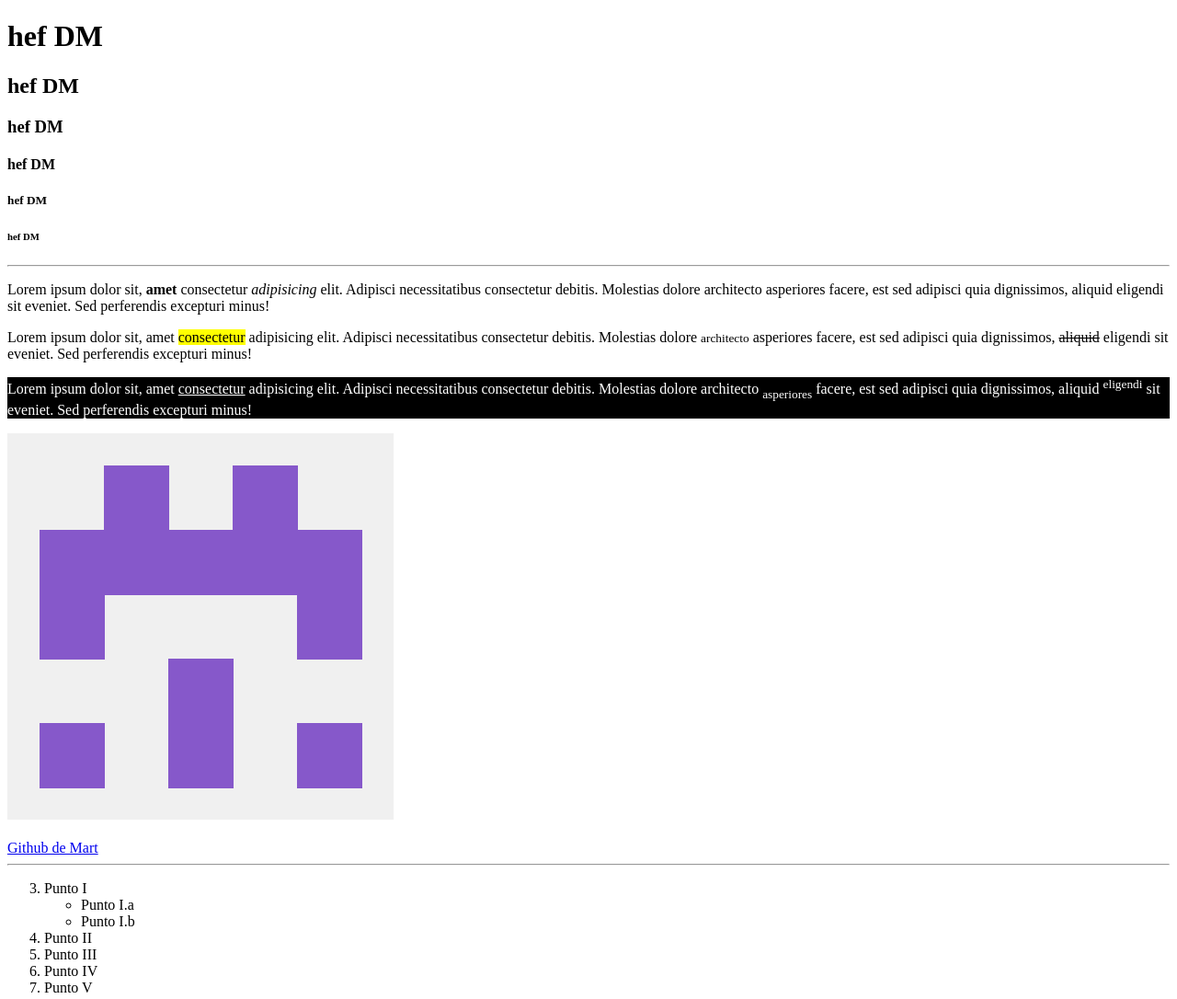
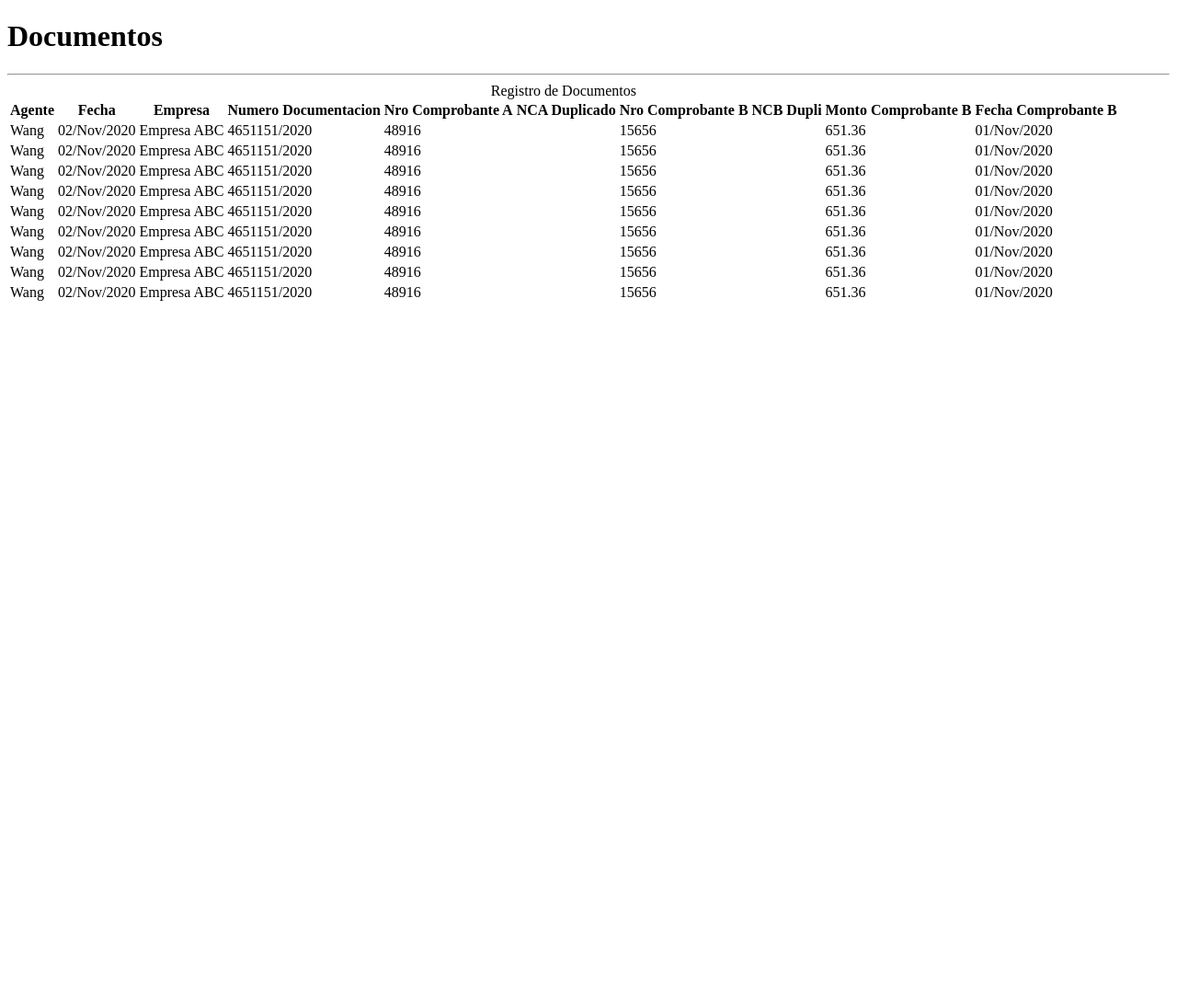
Before and after one commit to martineq/hef-DM, a plain HTML site: page src/index.html in a window 1280 px wide. Shown: the top 1086 px of the page at 92% size. After the commit the page ends 800 px from the top, so only its background shows below. Drawn offline with Linux system fonts and the light colour scheme.

Commit message:
update index.html, add sample html

```diff
--- a/src/index.html
+++ b/src/index.html
@@ -10,210 +10,145 @@
   <meta name="description" content="hef DM">		<!-- name: Nombre al que se asocia la metainformación -->
   <meta name="keywords" content="HTML">				<!-- name="keywords": palabras clave para ser usadas por los buscadores -->
   <meta name="author" content="Mart">
-  <link rel="stylesheet" href="style.css">			<!-- rel: Describe la relación que mantiene el documento de destino con el documento presente  -->
-
-  <!-- Creación de una clase con un estilo para ser aplicado ("Internal CSS"), alternativa a style.css -->
-  <style>
-    .background {
-      background-color: black;
-      color: white;
-    }
-  </style>
-
   <title>hef DM: Document Management</title>	<!-- Defino el título de la página HTML, importante para el SEO -->
   <link rel="icon" type="image/x-icon" href="favicon.ico">	<!-- Agrego el favicon de la página -->
-
 </head>
 
 
 <!-- Sección body -->
 <body>
 
-  <h1>hef DM</h1>
-  <h2>hef DM</h2>
-  <h3>hef DM</h3>
-  <h4>hef DM</h4>
-  <h5>hef DM</h5>
-  <h6>hef DM</h6>
+  <h1>Documentos</h1>
   <hr />	<!-- <hr /> horizontal rule: representa un cambio de tema entre párrafos, en general se ve como una línea horizontal  -->
 
-  <!-- Paragraphs -->
-  <div>		<!-- <div> sirve para crear secciones o agrupar contenidos. -->	<!-- <p> (párrafo) es el apropiado para distribuir el texto en párrafos. -->
-    <p title="Esto es una ayuda visual">Lorem ipsum dolor sit, <strong>amet</strong> consectetur <em>adipisicing</em> elit. Adipisci necessitatibus consectetur debitis. Molestias dolore architecto asperiores facere, est sed adipisci quia dignissimos, aliquid eligendi sit eveniet. Sed perferendis excepturi minus!</p>
-    <p>Lorem ipsum dolor sit, amet <mark>consectetur</mark> adipisicing elit. Adipisci necessitatibus consectetur debitis. Molestias dolore <small>architecto</small> asperiores facere, est sed adipisci quia dignissimos, <del>aliquid</del> eligendi sit eveniet. Sed perferendis excepturi minus!</p>
-    <p class="background">Lorem ipsum dolor sit, amet <ins>consectetur</ins> adipisicing elit. Adipisci necessitatibus consectetur debitis. Molestias dolore architecto <sub>asperiores</sub> facere, est sed adipisci quia dignissimos, aliquid <sup>eligendi</sup> sit eveniet. Sed perferendis excepturi minus!</p>
-  </div>
-
-  <!-- Image y Bookmark -->
-  <a href="#bookmark">	<!-- Anchor <a> crea un enlace a otras páginas de internet, archivos o ubicaciones dentro de la misma página, email, o URL. -->
-    <img src="avatar.png" alt="Un alienígena del juego Space Invaders" title="El alien violeta" width="420">  <!-- <img> representa una imagen en el documento. -->
-  </a>
-  <br /><br />		<!-- line break <br /> produce un salto de línea en el texto  -->
-  <a href="https://github.com/martineq">Github de Mart</a>
-  <hr />
-
-  <!-- List -->
-  <ol type="1" start="3">	<!-- ol permite definir listas o viñetas ordenadas (“Ordered List”), bien con numeración o alfabéticamente. -->
-    <li>Punto I</li>
-      <ul>
-        <li>Punto I.a</li>
-        <li>Punto I.b</li>
-      </ul>
-    <li>Punto II</li>
-    <li>Punto III</li>
-    <li>Punto IV</li>
-    <li>Punto V</li>
-  </ol>
-  <br /><hr /><br />
-
-  <!-- Table -->
   <table>	<!-- El Elemento de Tabla HTML (<table>) representa datos en dos o mas dimensiones -->
-    <caption>Título de la tabla</caption>  <!-- caption es el encargado de darle un título descriptivo a las tablas -->
+    <caption>Registro de Documentos</caption>  <!-- caption es el encargado de darle un título descriptivo a las tablas -->
     <thead>
       <tr>
-        <th>Nombre</th>
-        <th>Apellido</th>
-        <th>Edad</th>
+        <th>Agente</th>
+        <th>Fecha</th>
+        <th>Empresa</th>
+        <th>Numero Documentacion</th>
+        <th>Nro Comprobante A</th>
+        <th>NCA Duplicado</th>
+        <th>Nro Comprobante B</th>
+        <th>NCB Dupli</th>
+        <th>Monto Comprobante B</th>
+        <th>Fecha Comprobante B</th>
       </tr>
     </thead>
     <tbody>
       <tr>
-        <td>Ío</td>
         <td>Wang</td>
-        <td>22</td>
+        <td>02/Nov/2020</td>
+        <td>Empresa ABC</td>
+        <td>4651151/2020</td>
+        <td>48916</td>
+        <td></td>
+        <td>15656</td>
+        <td></td>
+        <td>651.36</td>
+        <td>01/Nov/2020</td>
       </tr>
       <tr>
-        <td>Calisto</td>
         <td>Wang</td>
-        <td>24</td>
+        <td>02/Nov/2020</td>
+        <td>Empresa ABC</td>
+        <td>4651151/2020</td>
+        <td>48916</td>
+        <td></td>
+        <td>15656</td>
+        <td></td>
+        <td>651.36</td>
+        <td>01/Nov/2020</td>
+      </tr>
+      <tr>
+        <td>Wang</td>
+        <td>02/Nov/2020</td>
+        <td>Empresa ABC</td>
+        <td>4651151/2020</td>
+        <td>48916</td>
+        <td></td>
+        <td>15656</td>
+        <td></td>
+        <td>651.36</td>
+        <td>01/Nov/2020</td>
+      </tr>
+      <tr>
+        <td>Wang</td>
+        <td>02/Nov/2020</td>
+        <td>Empresa ABC</td>
+        <td>4651151/2020</td>
+        <td>48916</td>
+        <td></td>
+        <td>15656</td>
+        <td></td>
+        <td>651.36</td>
+        <td>01/Nov/2020</td>
+      </tr>
+      <tr>
+        <td>Wang</td>
+        <td>02/Nov/2020</td>
+        <td>Empresa ABC</td>
+        <td>4651151/2020</td>
+        <td>48916</td>
+        <td></td>
+        <td>15656</td>
+        <td></td>
+        <td>651.36</td>
+        <td>01/Nov/2020</td>
+      </tr>
+      <tr>
+        <td>Wang</td>
+        <td>02/Nov/2020</td>
+        <td>Empresa ABC</td>
+        <td>4651151/2020</td>
+        <td>48916</td>
+        <td></td>
+        <td>15656</td>
+        <td></td>
+        <td>651.36</td>
+        <td>01/Nov/2020</td>
+      </tr>
+      <tr>
+        <td>Wang</td>
+        <td>02/Nov/2020</td>
+        <td>Empresa ABC</td>
+        <td>4651151/2020</td>
+        <td>48916</td>
+        <td></td>
+        <td>15656</td>
+        <td></td>
+        <td>651.36</td>
+        <td>01/Nov/2020</td>
+      </tr>
+      <tr>
+        <td>Wang</td>
+        <td>02/Nov/2020</td>
+        <td>Empresa ABC</td>
+        <td>4651151/2020</td>
+        <td>48916</td>
+        <td></td>
+        <td>15656</td>
+        <td></td>
+        <td>651.36</td>
+        <td>01/Nov/2020</td>
+      </tr>
+      <tr>
+        <td>Wang</td>
+        <td>02/Nov/2020</td>
+        <td>Empresa ABC</td>
+        <td>4651151/2020</td>
+        <td>48916</td>
+        <td></td>
+        <td>15656</td>
+        <td></td>
+        <td>651.36</td>
+        <td>01/Nov/2020</td>
       </tr>
     </tbody>
   </table>
-  <br />
-
-  <table>
-    <thead>
-      <tr>
-        <th>Nombre:</th>
-        <th colspan="2">Celular:</th>	<!-- Este encabezado ahora ocupa 2 columnas -->
-      </tr>
-    </thead>
-    <tbody>
-      <tr>
-        <td>Ío Wang</td>
-        <td>555-9191</td>
-        <td>666-0303</td>
-      </tr>
-    </tbody>
-  </table>
-  <br />
-  <table>
-    <tr>
-      <th>Nombre:</th>
-      <td>Ío Wang</td>
-    </tr>
-    <tr>
-      <th rowspan="2">Celular:</th>	<!-- Este encabezado ahora ocupa 2 filas -->
-      <td>555-9191</td>
-    </tr>
-    <tr>
-      <td>666-0303</td>
-    </tr>
-  </table>
-  <br />
-  <hr />
-  <br />
-
-  <!-- Form -->
-  <form action="server.php" autocomplete="on" id="form1"> <!-- representa una sección de un doc que contiene controles interactivos que permiten a un usuario enviar info a un servidor web -->
-    <fieldset>
-      <legend>Información:</legend>
-
-      <label for="nombre">Nombre:</label><br />
-      <input type="text" id="nombre" name="nombre" value="" placeholder="Introducir Nombre"><br />
-
-      <label for="apellido">Apellido:</label><br />
-      <input type="text" id="apellido" name="Apellido" value="" list="apellidoscomunes"><br />
-	  <datalist id="apellidoscomunes">
-		<option value="Lopez">
-		<option value="Perez">
-		<option value="Gonzalez">
-		<option value="Gomez">
-		<option value="Rodriguez">
-	  </datalist>
-      <input type="radio" id="opcion1" name="eleccion" value="opcion1">
-	  <label for="opcion1">Opción 1</label><br />
-      <input type="radio" id="opcion2" name="eleccion" value="opcion2">
-	  <label for="opcion2">Opción 2</label><br />
-	  <input type="checkbox" id="checkbox1" name="checkbox1" value="checkbox1" checked>
-	  <label for="checkbox1">Checkbox 1</label>
-	  <input type="checkbox" id="checkbox2" name="checkbox2" value="checkbox2">
-	  <label for="checkbox2">Checkbox 2</label>
-	  <input type="checkbox" id="checkbox3" name="checkbox3" value="checkbox3">
-	  <label for="checkbox3">Checkbox 3</label><br />
-      <label for="expSelect">Elija:</label>
-      <select id="expSelect" name="exp" size="5" multiple>
-        <option value="exp1" selected>Exp 1</option>
-        <option value="exp2">Exp 2</option>
-        <option value="exp3">Exp 3</option>
-      </select>
-      <br />
-	  <label for="decenas">Decena favorita:</label>
-      <input type="number" id="decenas" name="decenas" min="0" max="100" step="10" value="10"><br />
-	  <label for="favcolor">Elija su color favorito:</label>
-	  <input type="color" id="favcolor" name="favcolor"><br />
-	  <label for="nacimiento">Fecha de nacimiento:</label>
-	  <input type="date" id="nacimiento" name="nacimiento"><br />
-	  <textarea name="comentarios" rows="10" cols="30">Mis comentarios son: </textarea> <br />
-	  <input type="hidden" id="usrId" name="usrId" value="19290">
-	  <!--  <input type="submit" value="Enviar">  -->  <!-- Botón de enviar, envia la informaicón donde indique el form action="..." -->
-	  <input type="button" value="Enviar">
-    </fieldset>
-  </form>
-  <hr />
-
-  <!-- Botón -->
-  <button type="button">Botón Suelto</button>
-  <hr />
-  <br />
-
-  <!-- Paragraph con Bookmark-->
-  <p id="bookmark">Un párrafo corto.</p>
-  <br />
-
-  <!-- <pre> define un texto pre-formateado.-->
-  <pre>
-  Línea 1 de un párrafo.
-
-  Línea 2 de un párrafo.
-
-  Línea 3 de un párrafo.
-  </pre>
-
-  <!-- <p> para pequeñas citas.-->
-  <p>En este párrafo hay: <q>Una pequeña cita.</q></p>
-
-  <!-- <p> para citas grandes.-->
-  <p>Una cita del github de mart:</p>
-	<blockquote cite="https://github.com/martineq">
-	Lorem ipsum dolor sit, amet consectetur adipisicing elit. Adipisci necessitatibus consectetur debitis. Molestias dolore architecto asperiores facere, est sed adipisci quia dignissimos, aliquid eligendi sit eveniet. Sed perferendis excepturi minus!
-	</blockquote>
-
-  <!-- <abbr> para explicar una abreviatura.-->
-  <p>La <abbr title="Facultad de Ingeniería de la Universidad de Buenos Aires">FIUBA</abbr> posee tres sedes.</p>
-
-  <!-- <address> para indicar direcciones.-->
-  <address>
-  Visite la sede Paseo Colón en:<br />
-  Paseo Colón 850, CABA<br />
-  Argentina
-  </address>
-
-  <!-- <bdo> cambia la dirección de lectura del texto.-->
-  <p>La palabra zorra al revés es <bdo dir="rtl">zorra</bdo></p>
-
-  <!-- Uso de símbolos en UTF-8.-->
-  <p>Matecito: &#129481;</p>
+  <br/>
 
 </body>
 </html>
```
Also changed, not shown: sample/html_only/index.html (added, +219 -0 lines).
